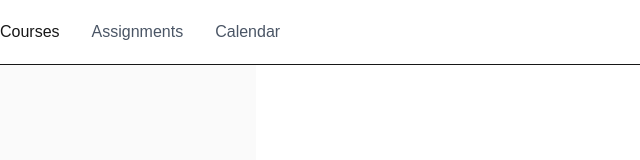
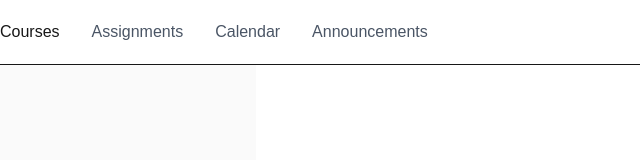
Before and after one commit to lucas-mansson/canvas-scaper, a Next.js app in the folder src/: page / in a window 1280 px wide. Shown: the top 160 px of the page, without its empty margins (0-640 px from the left). Built offline with nearby package versions, Linux system fonts and the light colour scheme.

Commit message:
minor fixes

```diff
--- a/src/app/courses/page.tsx
+++ b/src/app/courses/page.tsx
@@ -37,7 +37,7 @@ export default function CoursesPage() {
 
   return (
     <div className="container mx-auto p-8">
-      <h1 className="text-3xl font-bold mb-6">My Canvas Courses</h1>
+      <h1 className="text-3xl font-bold mb-6">Courses</h1>
 
       <div className="space-y-4">
         {courses.map(course => (
@@ -45,15 +45,16 @@ export default function CoursesPage() {
             key={course.id}
             className="border rounded-lg p-4 shadow hover:shadow-md transition"
           >
-            <h2 className="text-xl font-semibold">{course.name} <span className="text-gray-600">{course.course_code}</span></h2>
-            <span className="text-sm text-gray-500 mt-2">{course.id}</span>
+            <a target="_blank" href={`${process.env.NEXT_PUBLIC_CANVAS_BASE_URL}/courses/${course.id}`}>
+              <h2 className="text-xl font-semibold">{course.name} <span className="text-gray-600">{course.course_code}</span></h2>
+              {/* <span className="text-sm text-gray-500 mt-2">{course.id}</span> */}
+            </a>
           </div>
         ))}
       </div>
 
-      {courses.length === 0 && (
-        <p className="text-gray-500 text-center mt-8">No active courses</p>
-      )}
+      {courses.length === 0 && (<p className="text-gray-500 text-center mt-8">No active courses</p>)}
+
     </div>
   );
 }
--- a/src/components/Navbar.tsx
+++ b/src/components/Navbar.tsx
@@ -23,6 +23,12 @@ export default async function Navbar() {
             >
               Calendar
             </Link>
+            <Link
+              href="/announcements"
+              className="text-gray-600 hover:text-gray-900 transition"
+            >
+              Announcements
+            </Link>
           </div>
         </div>
       </div>
```
